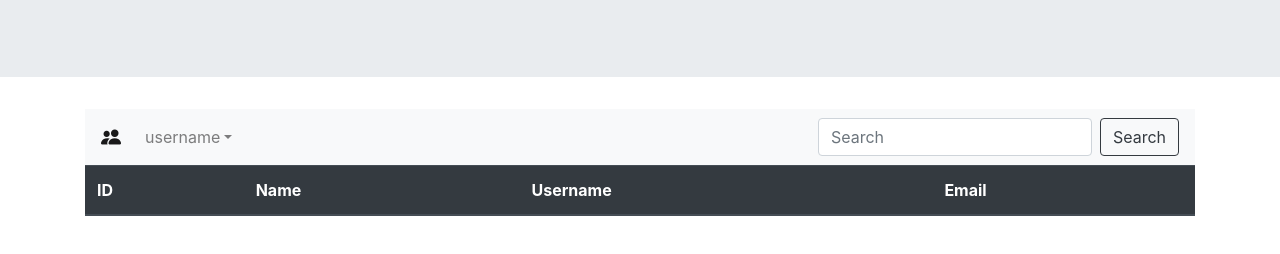
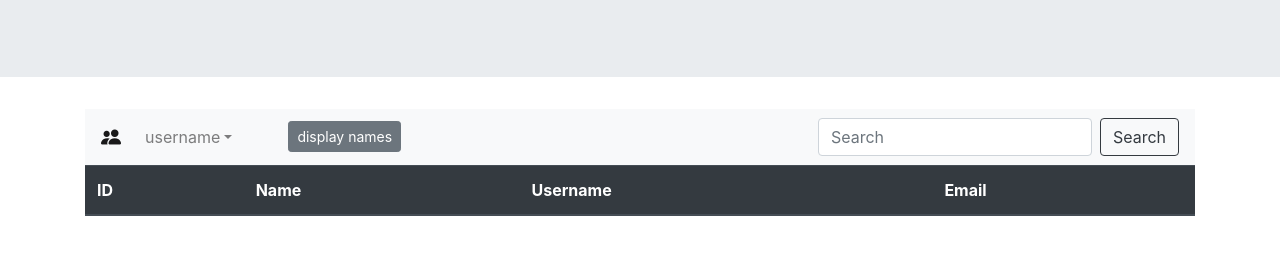
Before and after one commit to martipurull/M3_D7, a plain HTML site: page index.html in a window 1280 px wide. Shown: the part 172-426 px from the top of the page. Drawn offline with nearby package versions, Linux system fonts and the light colour scheme; no server answers.

Commit message:
comepleted ex 2

```diff
--- a/index.html
+++ b/index.html
@@ -22,7 +22,7 @@
         </div>
     </div>
 
-    <div class="container">
+    <div id="mainContainer" class="container">
         <nav class="navbar navbar-expand-lg navbar-light bg-light">
             <a class="navbar-brand" href="#"><i class="bi bi-people-fill"></i></a>
             <button class="navbar-toggler" type="button" data-toggle="collapse" data-target="#navbarSupportedContent"
@@ -43,6 +43,10 @@
                             <a class="dropdown-item" href="#">username</a>
                             <a class="dropdown-item" href="#">email</a>
                         </div>
+                    </li>
+                    <li class="nav-item">
+                        <button type="button" class="btn btn-sm btn-secondary ml-5 mt-1"
+                            onclick="displayNames()">display names</button>
                     </li>
                 </ul>
                 <form class="form-inline my-2 my-lg-0">
@@ -146,6 +150,35 @@
             })
         }
 
+        const displayNames = () => {
+            const mainContainer = document.getElementById('mainContainer')
+            const listOfNamesContainer = document.createElement('div')
+            listOfNamesContainer.classList.add('container')
+            listOfNamesContainer.classList.add('mb-5')
+            mainContainer.appendChild(listOfNamesContainer)
+            const listOfNamesTitle = document.createElement('h6')
+            listOfNamesTitle.innerText = 'Display Names'
+            listOfNamesContainer.appendChild(listOfNamesTitle)
+            const listOfNames = document.createElement('ul')
+            listOfNames.classList.add('list-group')
+            listOfNamesContainer.appendChild(listOfNames)
+            loadedUsers.forEach((user) => {
+                const listItem = document.createElement('li')
+                listItem.classList.add('list-group-item')
+                listItem.innerText = user.name
+                listOfNames.appendChild(listItem)
+            })
+            const clearNamesBtn = document.createElement('button')
+            clearNamesBtn.classList.add('btn')
+            clearNamesBtn.classList.add('btn-sm')
+            clearNamesBtn.classList.add('btn-danger')
+            clearNamesBtn.innerText = 'clear names'
+            clearNamesBtn.addEventListener('click', function () {
+                listOfNamesContainer.innerHTML = ''
+            })
+            listOfNamesContainer.appendChild(clearNamesBtn)
+        }
+
         // const filterUsers = () => {
         //     filteredUsers = loadedUsers.filter((user) => {
 
```
